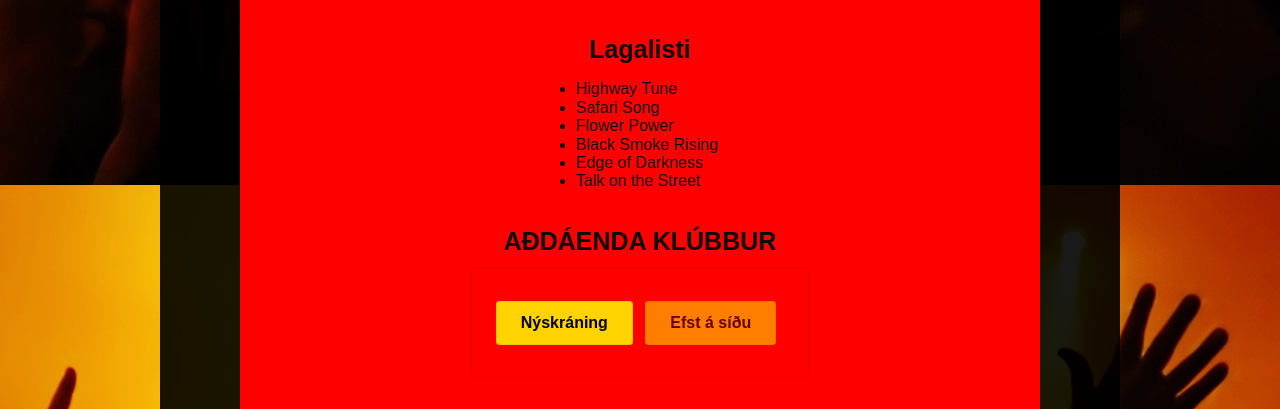
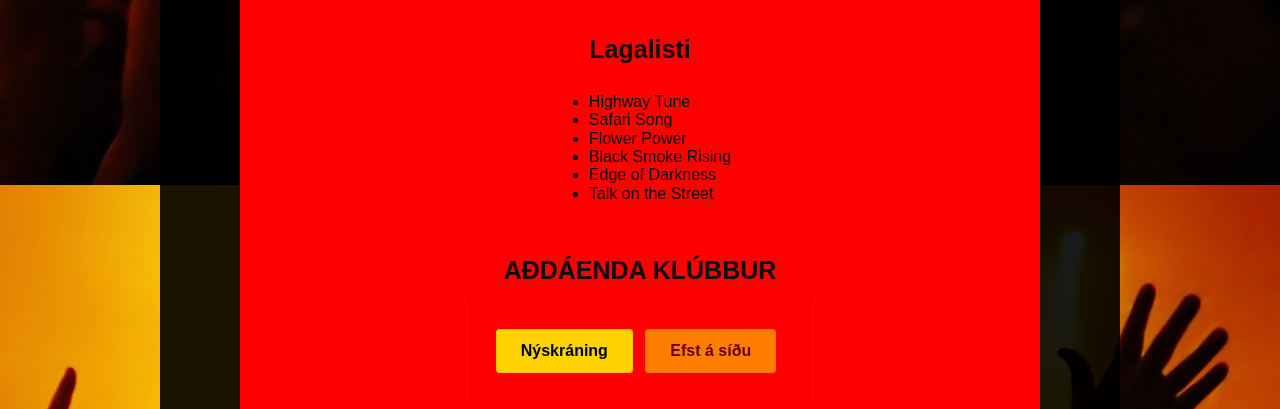
Before and after one commit to lalliskari/VEF-Lokaverkefni, a plain HTML site: page docs/Lokaverkefni.html in a window 1280 px wide. Shown: the part 1415-1824 px from the top of the page. Drawn offline with Linux system fonts and the light colour scheme.

Commit message:
Laga Lagalista miðað við skjástærð

```diff
--- a/docs/sida.css
+++ b/docs/sida.css
@@ -68,11 +68,8 @@ body
 
 .lagalisti
 {
-  justify-content: center;
+  display: inline-block;
   text-align: left;
-  padding-left: 20em;
-
-
 }
 div
 {
--- a/sida.css
+++ b/sida.css
@@ -131,7 +131,6 @@ p
     font-size: 40px;
   }
 }
-
 
 /*=======================
           Modal
```
Also changed, not shown: Lokaverkefni.html (+2 -0 lines), Myndir/levels.svg (added).
